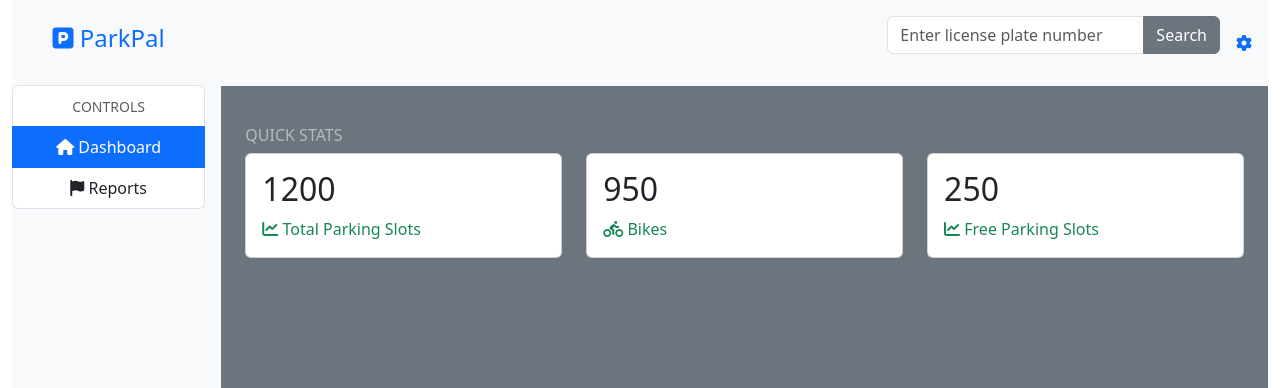
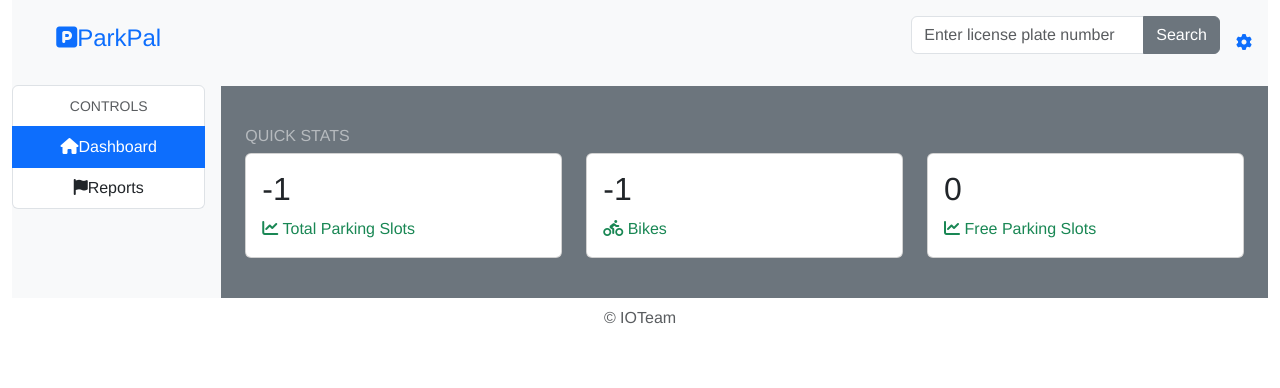
Before and after one commit to jkruke/parkpal, a Vue app in the folder frontend/: page / in a window 1280 px wide. Shown: the top 388 px of the page. Built offline with nearby package versions, Linux system fonts and the light colour scheme; no server answers.

Commit message:
show information from backend
(cherry picked from commit 34f64c950a50e906ebae10d61c6de30fde7807e6)

```diff
--- a/frontend/package.json
+++ b/frontend/package.json
@@ -10,6 +10,7 @@
   "dependencies": {
     "axios": "^1.6.0",
     "bootstrap": "^5.3.2",
+    "maplibre-gl": "^3.6.2",
     "core-js": "^3.6.5",
     "vue": "^3.0.0"
   },
--- a/frontend/public/index.html
+++ b/frontend/public/index.html
@@ -18,106 +18,7 @@
     </noscript>
     -->
 
-    <div class="container-fluid">
-      <div class="row g-0">
-
-        <nav class="col-2 bg-light pe-3 border-right">
-
-          <h1 class="h4 py-4 text-center text-primary">
-            <i class="fa-solid fa-square-parking"></i>
-            <span class="d-none d-lg-inline">ParkPal</span>
-          </h1>
-
-          <div class="list-group text-center text-lg-left">
-            <span class="list-group-item disabled d-none d-lg-block">
-              <small>CONTROLS</small>
-            </span>
-            <a href="#" class="list-group-item list-group-item-action active">
-              <i class="fas fa-home"></i>
-              <span class="d-none d-lg-inline">Dashboard</span>
-            </a>
-
-            <a href="#" class="list-group-item list-group-item-action">
-              <i class="fas fa-flag"></i>
-              <span class="d-none d-lg-inline">Reports</span>
-            </a>
-          </div>
-
-        </nav>
-
-        <main class="col-10 bg-secondary">
-
-          <nav class="navbar navbar-expand-lg navbar-light bg-light">
-            <div class="flex-fill"></div>
-            <div class="navbar nav">
-
-              <li class="nav-item">
-                <div class="input-group mb-3">
-                  <input type="text" class="form-control" placeholder="Enter license plate number ">
-                  <button class="btn btn-secondary">Search</button>
-                </div>
-              </li>
-
-              <li class="nav-item">
-                <a href="#" class="nav-link">
-                  <i class="fas fa-cog"></i>
-                </a>
-              </li>
-            </div>
-          </nav>
-
-          <div class="container-fluid mt-3 p-4">
-            <div class="row flex-column flex-lg-row">
-              <h2 class="h6 text-white-50">QUICK STATS</h2>
-              <div class="col">
-                <div class="card mb-3">
-                  <div class="card-body">
-                    <h3 class="card-title h2">1200</h3>
-                    <span class="text-success">
-                      <i class="fas fa-chart-line"></i>
-                      Total Parking Slots
-                    </span>
-                  </div>
-                </div>
-              </div>
-              <div class="col">
-                <div class="card mb-3">
-                  <div class="card-body">
-                    <h3 class="card-title h2">950</h3>
-                    <span class="text-success">
-                      <i class="fa-solid fa-person-biking"></i>
-                      Bikes
-                    </span>
-                  </div>
-                </div>
-              </div>
-              <div class="col">
-                <div class="card mb-3">
-                  <div class="card-body">
-                    <h3 class="card-title h2">250</h3>
-                    <span class="text-success">
-                      <i class="fas fa-chart-line"></i>
-                      Free Parking Slots
-                    </span>
-                  </div>
-                </div>
-              </div>
-
-            </div>
-
-
-          </div>
-
-          <div id="app"></div>
-
-        </main>
-
-      </div>
-
-      <footer class="text-center py-2 text-muted">
-        &copy; IOTeam
-      </footer>
-    </div>
+    <div id="app"></div>
 
     <script src="/frontend/src/js/bootstrap.bundle.min.js"></script>
 
--- a/frontend/src/App.vue
+++ b/frontend/src/App.vue
@@ -1,17 +1,148 @@
 <template>
   <div>
+    <div class="container-fluid">
+      <div class="row g-0">
+
+        <nav class="col-2 bg-light pe-3 border-right">
+
+          <h1 class="h4 py-4 text-center text-primary">
+            <i class="fa-solid fa-square-parking"></i>
+            <span class="d-none d-lg-inline">ParkPal</span>
+          </h1>
+
+          <div class="list-group text-center text-lg-left">
+            <span class="list-group-item disabled d-none d-lg-block">
+              <small>CONTROLS</small>
+            </span>
+            <a href="#" class="list-group-item list-group-item-action active">
+              <i class="fas fa-home"></i>
+              <span class="d-none d-lg-inline">Dashboard</span>
+            </a>
+
+            <a href="#" class="list-group-item list-group-item-action">
+              <i class="fas fa-flag"></i>
+              <span class="d-none d-lg-inline">Reports</span>
+            </a>
+          </div>
+
+        </nav>
+
+        <main class="col-10 bg-secondary">
+
+          <nav class="navbar navbar-expand-lg navbar-light bg-light">
+            <div class="flex-fill"></div>
+            <div class="navbar nav">
+
+              <li class="nav-item">
+                <div class="input-group mb-3">
+                  <input type="text" class="form-control" placeholder="Enter license plate number ">
+                  <button class="btn btn-secondary">Search</button>
+                </div>
+              </li>
+
+              <li class="nav-item">
+                <a href="#" class="nav-link">
+                  <i class="fas fa-cog"></i>
+                </a>
+              </li>
+            </div>
+          </nav>
+
+          <div class="container-fluid mt-3 p-4">
+            <div class="row flex-column flex-lg-row">
+              <h2 class="h6 text-white-50">QUICK STATS</h2>
+              <div class="col">
+                <div class="card mb-3">
+                  <div class="card-body">
+                    <h3 class="card-title h2">{{ totalParkingSlots }}</h3>
+                    <span class="text-success">
+                      <i class="fas fa-chart-line"></i>
+                      Total Parking Slots
+                    </span>
+                  </div>
+                </div>
+              </div>
+              <div class="col">
+                <div class="card mb-3">
+                  <div class="card-body">
+                    <h3 class="card-title h2">{{ totalBikeCount }}</h3>
+                    <span class="text-success">
+                      <i class="fa-solid fa-person-biking"></i>
+                      Bikes
+                    </span>
+                  </div>
+                </div>
+              </div>
+              <div class="col">
+                <div class="card mb-3">
+                  <div class="card-body">
+                    <h3 class="card-title h2">{{ freeParkingSlots }}</h3>
+                    <span class="text-success">
+                      <i class="fas fa-chart-line"></i>
+                      Free Parking Slots
+                    </span>
+                  </div>
+                </div>
+              </div>
+
+            </div>
+
+
+          </div>
+
+          <div id="app"></div>
+
+        </main>
+
+      </div>
+
+      <footer class="text-center py-2 text-muted">
+        &copy; IOTeam
+      </footer>
+    </div>
     <Map/>
   </div>
 </template>
 
 <script>
 import Map from "@/components/Map.vue";
+import axios from "axios";
 
 export default {
   name: 'App',
   components: {
     Map
-}
+  },
+  data() {
+    return {
+      totalBikeCount: 0,
+      totalParkingSlots: 0
+    }
+  },
+  mounted() {
+    this.requestAPI()
+    setInterval(this.requestAPI, 2000)
+  },
+  computed: {
+    freeParkingSlots() {
+      return this.totalParkingSlots - this.totalBikeCount
+    }
+  },
+  methods: {
+    requestAPI() {
+      axios.get("http://172.20.10.12:9091/parking-lots")
+          .then(response => {
+            const data = response.data
+            console.log(data)
+            this.totalBikeCount = data.reduce((a, b) => a + b.bikeCount, 0)
+            this.totalParkingSlots = data.reduce((a, b) => a + b.totalSpace, 0)
+          })
+          .catch(() => {
+            this.totalBikeCount = -1
+            this.totalParkingSlots = -1
+          })
+    }
+  }
 }
 </script>
 
```
Also changed, not shown: 1 other file (tests, documents, lock files or other folders).
